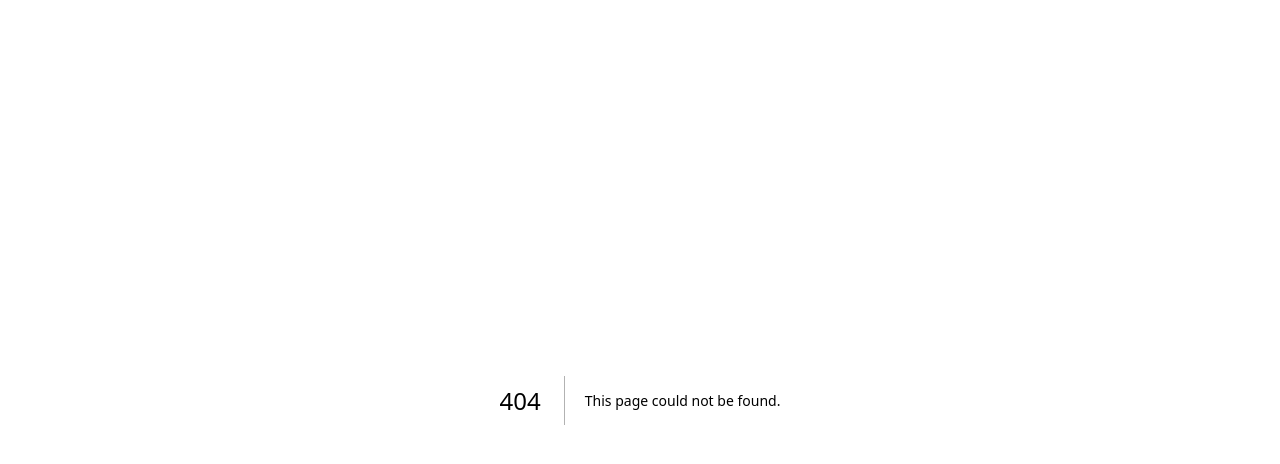
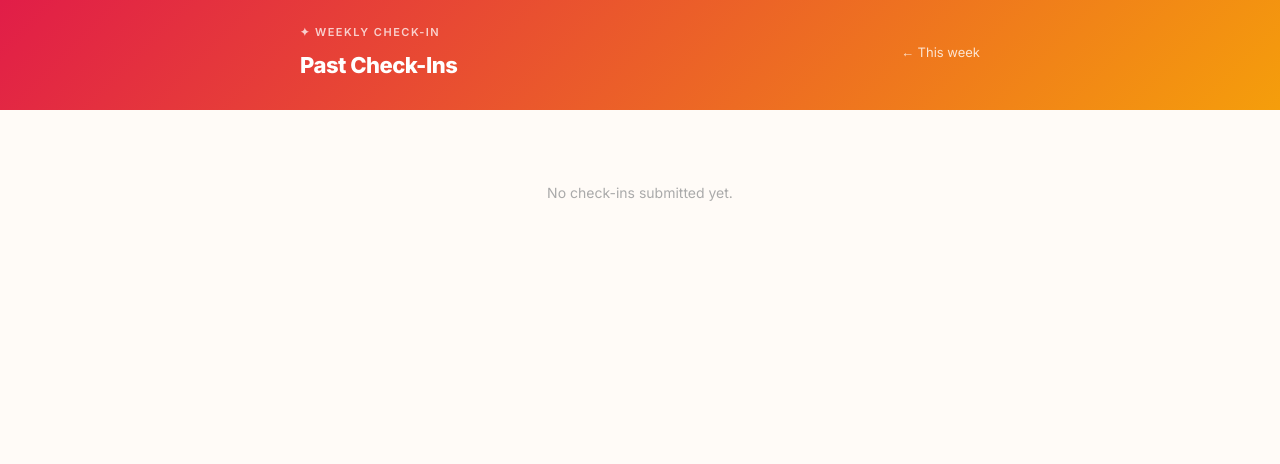
Before and after one commit to tjvoutier/resydemos, a Next.js app: page /history in a window 1280 px wide. Before the commit this address had no page. Shown: the top 464 px of the page. Built offline with nearby package versions, Linux system fonts and the light colour scheme; no server answers; the database is empty.

Commit message:
feat: add history list and detail pages

```diff
--- /dev/null
+++ b/src/app/(checkin)/history/[weekId]/page.tsx
@@ -0,0 +1,55 @@
+import { notFound } from 'next/navigation'
+import Link from 'next/link'
+import { getCheckin } from '@/lib/checkin/db'
+import { formatWeekRange, formatNextWeekRange } from '@/lib/checkin/week'
+import SubmittedView from '@/components/checkin/SubmittedView'
+
+type Props = {
+  params: Promise<{ weekId: string }>
+}
+
+export default async function HistoryDetailPage({ params }: Props) {
+  const { weekId } = await params
+  const checkin = await getCheckin(weekId)
+
+  if (!checkin || checkin.status !== 'submitted') notFound()
+
+  const weekStart = new Date(weekId + 'T00:00:00Z')
+  const weekLabel = `Week of ${formatWeekRange(weekStart)}`
+  const nextWeekRange = formatNextWeekRange(weekStart)
+
+  return (
+    <div style={{ minHeight: '100vh', background: '#fffbf7' }}>
+      <div
+        style={{
+          background: 'linear-gradient(135deg, #e11d48 0%, #f59e0b 100%)',
+          padding: '24px 24px 28px',
+          color: '#fff',
+        }}
+      >
+        <div style={{ maxWidth: '680px', margin: '0 auto', display: 'flex', alignItems: 'center', justifyContent: 'space-between' }}>
+          <div>
+            <div style={{ fontSize: '11px', fontWeight: '600', textTransform: 'uppercase', letterSpacing: '1.5px', opacity: 0.75, marginBottom: '8px' }}>
+              ✦ Past Check-In
+            </div>
+            <h1 style={{ fontSize: '22px', fontWeight: '800', letterSpacing: '-0.5px' }}>
+              {weekLabel}
+            </h1>
+          </div>
+          <Link href="/history" style={{ color: 'rgba(255,255,255,0.8)', fontSize: '13px', textDecoration: 'none' }}>
+            ← History
+          </Link>
+        </div>
+      </div>
+
+      <div style={{ maxWidth: '680px', margin: '0 auto', padding: '24px 24px 48px' }}>
+        <SubmittedView
+          checkin={checkin}
+          weekLabel={weekLabel}
+          nextWeekRange={nextWeekRange}
+          submittedAt={checkin.submitted_at}
+        />
+      </div>
+    </div>
+  )
+}
--- /dev/null
+++ b/src/app/(checkin)/history/page.tsx
@@ -0,0 +1,81 @@
+import Link from 'next/link'
+import { listSubmittedCheckins } from '@/lib/checkin/db'
+import { formatWeekRange } from '@/lib/checkin/week'
+
+export const dynamic = 'force-dynamic'
+
+export default async function HistoryPage() {
+  const checkins = await listSubmittedCheckins()
+
+  return (
+    <div style={{ minHeight: '100vh', background: '#fffbf7' }}>
+      <div
+        style={{
+          background: 'linear-gradient(135deg, #e11d48 0%, #f59e0b 100%)',
+          padding: '24px 24px 28px',
+          color: '#fff',
+        }}
+      >
+        <div style={{ maxWidth: '680px', margin: '0 auto', display: 'flex', alignItems: 'center', justifyContent: 'space-between' }}>
+          <div>
+            <div style={{ fontSize: '11px', fontWeight: '600', textTransform: 'uppercase', letterSpacing: '1.5px', opacity: 0.75, marginBottom: '8px' }}>
+              ✦ Weekly Check-In
+            </div>
+            <h1 style={{ fontSize: '22px', fontWeight: '800', letterSpacing: '-0.5px' }}>
+              Past Check-Ins
+            </h1>
+          </div>
+          <Link href="/checkin" style={{ color: 'rgba(255,255,255,0.8)', fontSize: '13px', textDecoration: 'none' }}>
+            ← This week
+          </Link>
+        </div>
+      </div>
+
+      <div style={{ maxWidth: '680px', margin: '0 auto', padding: '24px' }}>
+        {checkins.length === 0 ? (
+          <p style={{ color: '#aaa', textAlign: 'center', padding: '48px 0', fontSize: '14px' }}>
+            No check-ins submitted yet.
+          </p>
+        ) : (
+          <div style={{ display: 'flex', flexDirection: 'column', gap: '10px' }}>
+            {checkins.map((c) => {
+              const weekStart = new Date(c.week_start + 'T00:00:00Z')
+              const submittedDate = c.submitted_at
+                ? new Date(c.submitted_at).toLocaleDateString('en-US', { month: 'short', day: 'numeric', year: 'numeric' })
+                : ''
+              return (
+                <Link
+                  key={c.week_start}
+                  href={`/history/${c.week_start}`}
+                  style={{ textDecoration: 'none' }}
+                >
+                  <div
+                    style={{
+                      background: '#fff',
+                      borderRadius: '12px',
+                      border: '1px solid #fde8d1',
+                      padding: '16px 18px',
+                      display: 'flex',
+                      justifyContent: 'space-between',
+                      alignItems: 'center',
+                    }}
+                  >
+                    <div>
+                      <div style={{ fontSize: '14px', fontWeight: '600', color: '#111', marginBottom: '3px' }}>
+                        Week of {formatWeekRange(weekStart)}
+                      </div>
+                      <div style={{ fontSize: '12px', color: '#aaa' }}>
+                        Submitted {submittedDate}
+                      </div>
+                    </div>
+                    <span style={{ color: '#e11d48', fontSize: '13px' }}>View →</span>
+                  </div>
+                </Link>
+              )
+            })}
+          </div>
+        )}
+      </div>
+    </div>
+  )
+}
```
